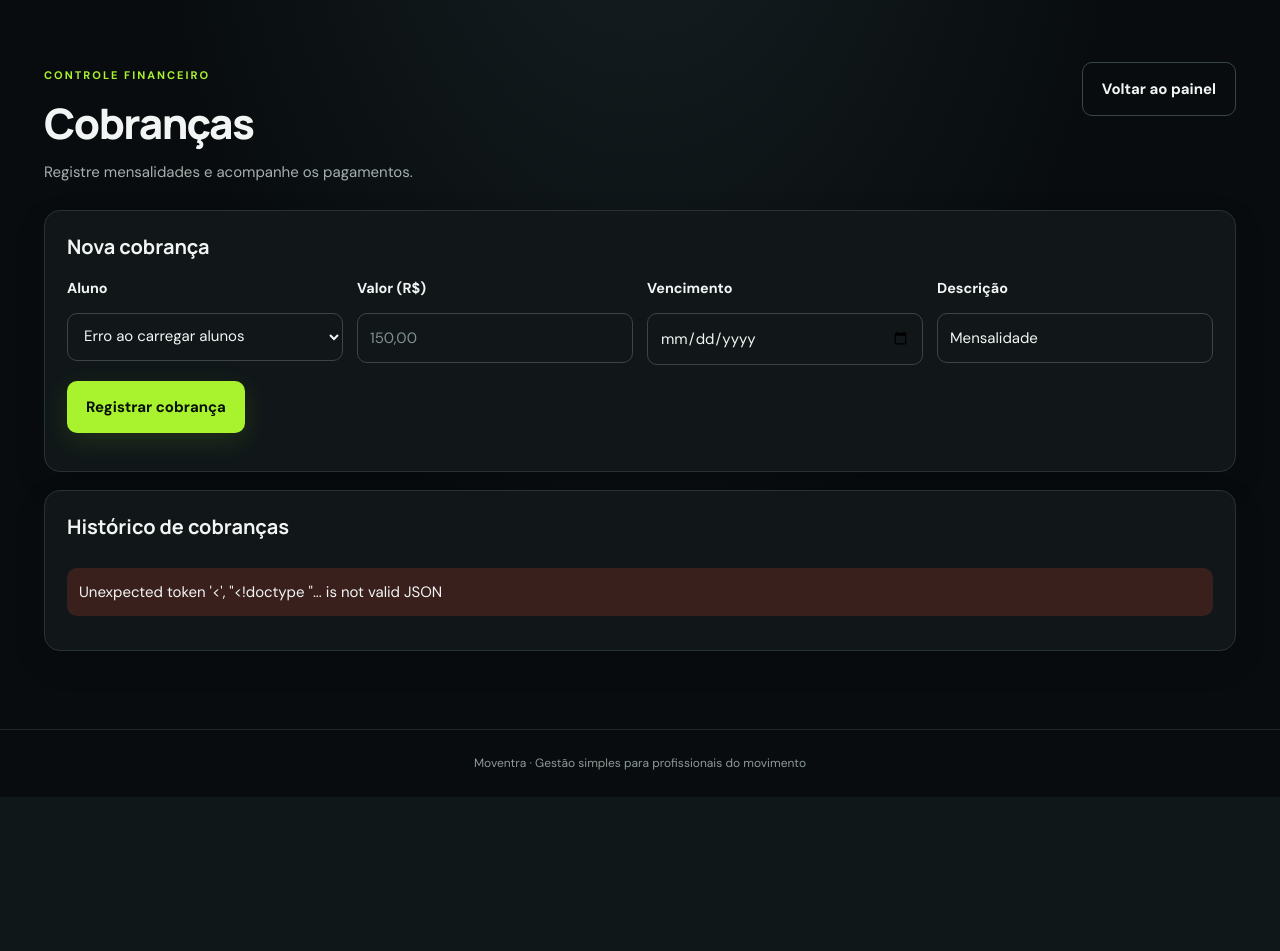
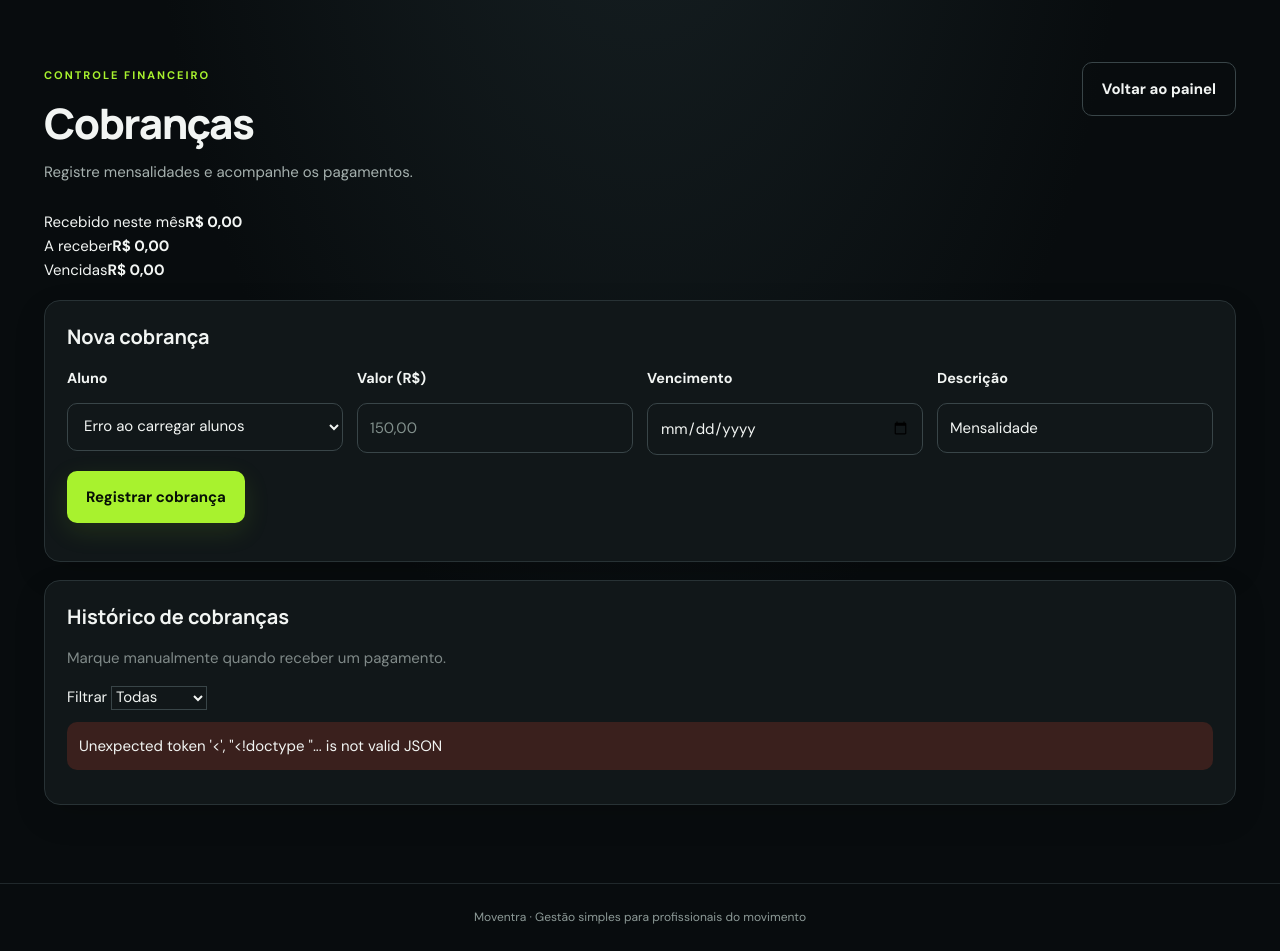
Before and after one commit to Julyanagomes/Moventra, a Flask app: template templates/cobrancas.html in a window 1280 px wide. Shown: the part 78-1029 px from the top of the page. Before the commit the page ends 848 px from the top, so only its background shows below. Run offline with Flask 3, Linux system fonts and the light colour scheme; the template is opened without the code that fills it, so the values that code supplies are empty.

Commit message:
Add files via upload

```diff
--- a/templates/cobrancas.html
+++ b/templates/cobrancas.html
@@ -1,10 +1,28 @@
 {% extends 'base.html' %}{% block title %}Cobranças — Moventra{% endblock %}{% block content %}
 <section class="pagehead"><div><span class="eyebrow">CONTROLE FINANCEIRO</span><h1>Cobranças</h1><p>Registre mensalidades e acompanhe os pagamentos.</p></div><a class="btn outline" href="/app">Voltar ao painel</a></section>
+<section class="finance-summary" id="finance-summary" aria-live="polite">
+<div class="finance-stat"><span>Recebido neste mês</span><strong id="sum-paid">R$ 0,00</strong></div>
+<div class="finance-stat"><span>A receber</span><strong id="sum-pending">R$ 0,00</strong></div>
+<div class="finance-stat"><span>Vencidas</span><strong id="sum-overdue">R$ 0,00</strong></div>
+</section>
 <section class="manage-card"><h2>Nova cobrança</h2><form id="payment-form"><div class="formgrid"><div class="field"><label for="student_id">Aluno</label><select id="student_id" name="student_id" required><option value="">Carregando alunos…</option></select></div><div class="field"><label for="amount">Valor (R$)</label><input id="amount" name="amount" type="number" min="0.01" step="0.01" required placeholder="150,00"></div><div class="field"><label for="due_date">Vencimento</label><input id="due_date" name="due_date" type="date" required></div><div class="field"><label for="description">Descrição</label><input id="description" name="description" maxlength="255" value="Mensalidade"></div></div><div class="toolbar"><button class="btn primary" type="submit">Registrar cobrança</button></div></form><div id="payment-message" aria-live="polite"></div></section>
-<section class="manage-card"><h2>Histórico de cobranças</h2><div id="payment-list" class="tablewrap">Carregando cobranças…</div></section>
+<section class="manage-card"><div class="section-heading"><div><h2>Histórico de cobranças</h2><p class="muted">Marque manualmente quando receber um pagamento.</p></div><label class="payment-filter-label">Filtrar <select id="payment-filter"><option value="Todas">Todas</option><option value="Pendente">Pendentes</option><option value="Pago">Pagas</option><option value="Vencida">Vencidas</option></select></label></div><div id="payment-list" class="tablewrap">Carregando cobranças…</div></section>
 <script>
 function esc(v){return String(v??'').replace(/[&<>"']/g,c=>({'&':'&amp;','<':'&lt;','>':'&gt;','"':'&quot;',"'":'&#39;'}[c]));}
 async function loadStudents(){const s=document.getElementById('student_id');try{const r=await fetch('/api/students');const data=await r.json();s.innerHTML='<option value="">Selecione um aluno</option>'+data.filter(x=>x.active).map(x=>`<option value="${x.id}">${esc(x.name)} — ${esc(x.email)}</option>`).join('');}catch(e){s.innerHTML='<option value="">Erro ao carregar alunos</option>';}}
-async function loadPayments(){const box=document.getElementById('payment-list');try{const r=await fetch('/api/payments');const data=await r.json();if(!r.ok)throw new Error(data.error||'Falha ao carregar cobranças.');if(!data.length){box.innerHTML='<p class="muted">Nenhuma cobrança registrada ainda.</p>';return;}box.innerHTML='<table><thead><tr><th>Vencimento</th><th>Aluno</th><th>Descrição</th><th>Valor</th><th>Status</th><th>Link</th></tr></thead><tbody>'+data.map(p=>`<tr><td>${esc(p.due_date)}</td><td>${esc(p.student_name)}</td><td>${esc(p.description)}</td><td>R$ ${(Number(p.amount_cents)/100).toFixed(2).replace('.',',')}</td><td>${esc(p.status)}</td><td>${p.checkout_url?`<a target="_blank" rel="noopener" href="${esc(p.checkout_url)}">Pagar</a>`:'—'}</td></tr>`).join('')+'</tbody></table>';}catch(e){box.innerHTML='<p class="notice error">'+esc(e.message)+'</p>';}}
+let allPayments=[];
+function money(cents){return 'R$ '+(Number(cents||0)/100).toFixed(2).replace('.',',');}
+function todayISO(){const d=new Date();return `${d.getFullYear()}-${String(d.getMonth()+1).padStart(2,'0')}-${String(d.getDate()).padStart(2,'0')}`;}
+function isOverdue(p){return p.status==='Pendente' && p.due_date<todayISO();}
+function renderPayments(){
+ const box=document.getElementById('payment-list'); const filter=document.getElementById('payment-filter')?.value||'Todas';
+ const list=allPayments.filter(p=>filter==='Todas'||(filter==='Vencida'?isOverdue(p):p.status===filter));
+ if(!list.length){box.innerHTML='<p class="muted">Nenhuma cobrança neste filtro.</p>';return;}
+ box.innerHTML='<table><thead><tr><th>Vencimento</th><th>Aluno</th><th>Descrição</th><th>Valor</th><th>Status</th><th>Ações</th></tr></thead><tbody>'+list.map(p=>{const overdue=isOverdue(p);const label=overdue?'Vencida':p.status;const action=p.status==='Pago'?`<button class="btn outline btn-small" data-payment-id="${p.id}" data-next-status="Pendente">Reabrir</button>`:`<button class="btn primary btn-small" data-payment-id="${p.id}" data-next-status="Pago">Marcar paga</button>`;return `<tr><td>${esc(p.due_date)}</td><td>${esc(p.student_name)}</td><td>${esc(p.description)}</td><td>${money(p.amount_cents)}</td><td><span class="payment-status ${overdue?'is-overdue':p.status==='Pago'?'is-paid':'is-pending'}">${esc(label)}</span></td><td class="payment-actions">${p.checkout_url?`<a target="_blank" rel="noopener" href="${esc(p.checkout_url)}">Pagar</a> `:''}${action}</td></tr>`}).join('')+'</tbody></table>';
+}
+function renderSummary(){const today=todayISO();const month=today.slice(0,7);const paid=allPayments.filter(p=>p.status==='Pago'&&((p.paid_at||'').startsWith(month))).reduce((a,p)=>a+Number(p.amount_cents||0),0);const pending=allPayments.filter(p=>p.status==='Pendente').reduce((a,p)=>a+Number(p.amount_cents||0),0);const overdue=allPayments.filter(isOverdue).reduce((a,p)=>a+Number(p.amount_cents||0),0);document.getElementById('sum-paid').textContent=money(paid);document.getElementById('sum-pending').textContent=money(pending);document.getElementById('sum-overdue').textContent=money(overdue);}
+async function loadPayments(){const box=document.getElementById('payment-list');try{const r=await fetch('/api/payments');const data=await r.json();if(!r.ok)throw new Error(data.error||'Falha ao carregar cobranças.');allPayments=data;renderSummary();renderPayments();}catch(e){box.innerHTML='<p class="notice error">'+esc(e.message)+'</p>';}}
+document.getElementById('payment-filter').addEventListener('change',renderPayments);
+document.getElementById('payment-list').addEventListener('click',async e=>{const b=e.target.closest('button[data-payment-id]');if(!b)return;b.disabled=true;try{const r=await fetch(`/api/payments/${b.dataset.paymentId}`,{method:'PATCH',headers:{'Content-Type':'application/json'},body:JSON.stringify({status:b.dataset.nextStatus})});const d=await r.json();if(!r.ok)throw new Error(d.error||'Não foi possível atualizar a cobrança.');await loadPayments();}catch(err){alert(err.message);b.disabled=false;}});
 document.getElementById('payment-form').addEventListener('submit',async e=>{e.preventDefault();const f=new FormData(e.target);const msg=document.getElementById('payment-message');msg.innerHTML='Salvando cobrança…';try{const r=await fetch('/api/payments',{method:'POST',headers:{'Content-Type':'application/json'},body:JSON.stringify({student_id:f.get('student_id'),amount:f.get('amount'),due_date:f.get('due_date'),description:f.get('description')})});const d=await r.json();if(!r.ok)throw new Error(d.error||'Falha ao registrar cobrança.');let extra=d.checkout_url?` <a target="_blank" rel="noopener" href="${esc(d.checkout_url)}">Abrir link de pagamento</a>`:'';if(d.whatsapp_url)extra+=` · <a target="_blank" rel="noopener" href="${esc(d.whatsapp_url)}">Enviar lembrete no WhatsApp</a>`;msg.innerHTML='<p class="notice success">Cobrança registrada.'+extra+'</p>';e.target.reset();loadPayments();}catch(err){msg.innerHTML='<p class="notice error">'+esc(err.message)+'</p>';}});loadStudents();loadPayments();
 </script>{% endblock %}
```
